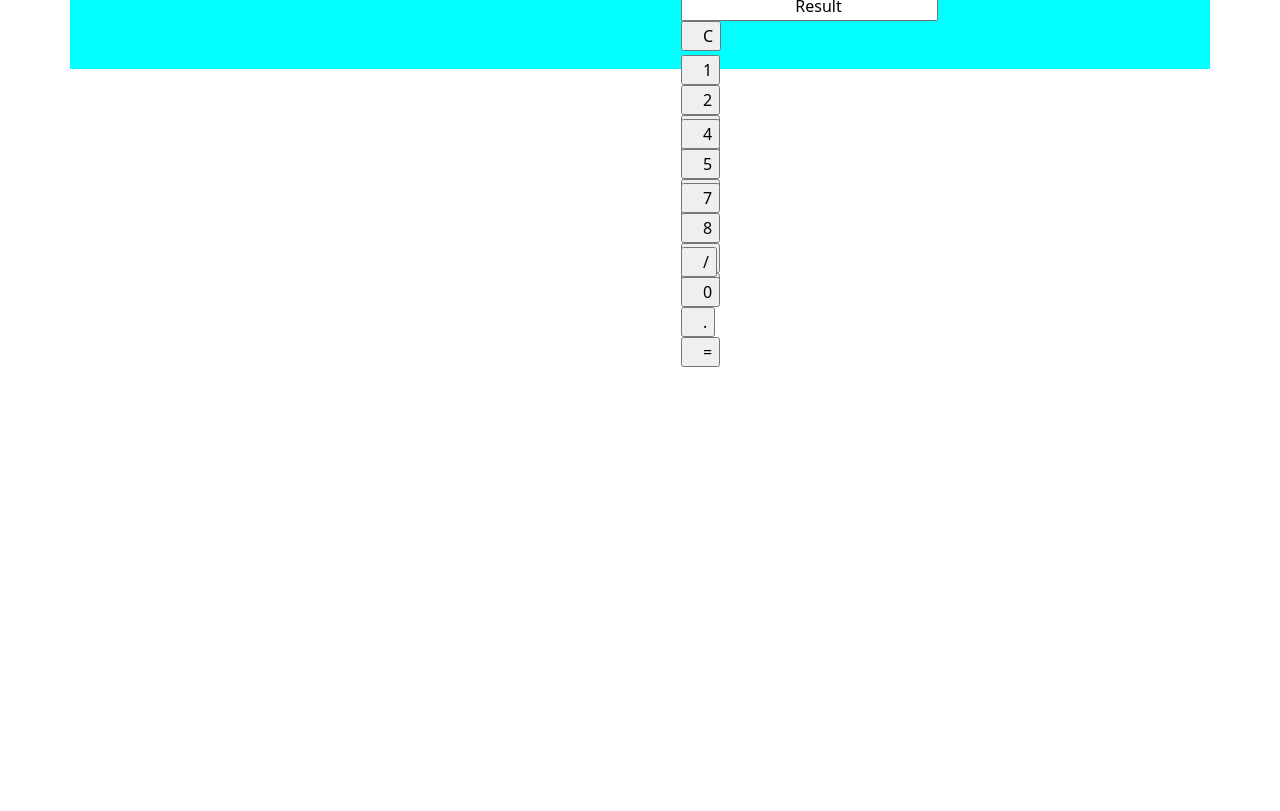
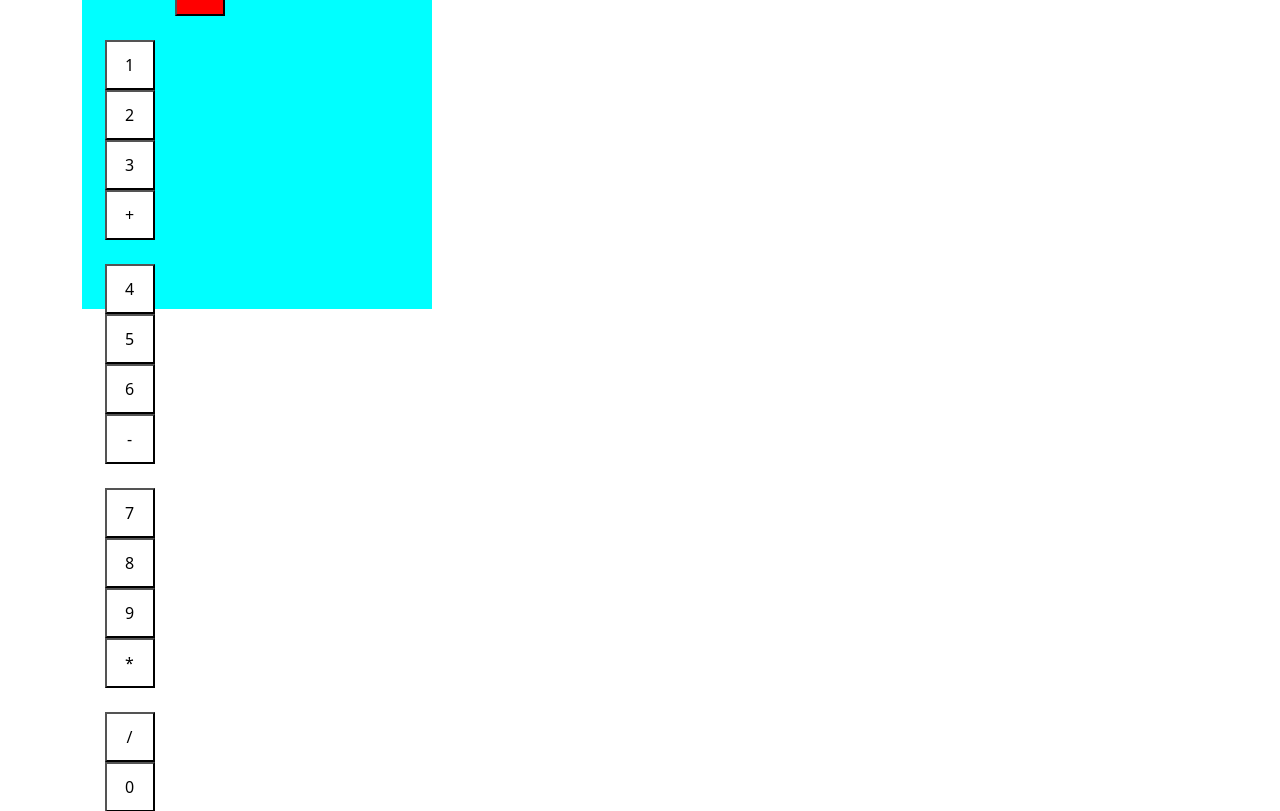
Before and after one commit to Oviya-R/static-calculator, a plain HTML site: page index.html in a window 1280 px wide. Shown: the part 131-942 px from the top of the page. Before the commit the page ends 800 px from the top, so only its background shows below. Drawn offline with nearby package versions, Linux system fonts and the light colour scheme.

Commit message:
Update style.css

```diff
--- a/css/style.css
+++ b/css/style.css
@@ -1,41 +1,24 @@
 .container{
-    display: grid;
-    grid-template-columns: auto auto auto auto;
+    margin: 20px;
+    padding: 0px 200px 0px 200px;
+}
+.num{
+    width: 50px;
+    height: 50px;
+    background-color: white;
+}
+form{
     background-color: aqua;
-    height: 200px;
-    row-gap: 1px;
-    column-gap: 6px;
-    justify-content: center;
+    height: 420px;
+    width: 350px;
+    padding: 5px;
+    text-align: center;
     align-items: center;
-    text-align: center;
-
 }
-div{
- background-color: white;
- height: 40px;
- width: 40px;
- text-align: center;
-}
-h1{
-    text-align: center;
 
 
+.button{
+    background-color: red;
+    width: 50px;
+    height: 50px;
 }
-.inp{
-    padding-left: px;
-    width: 120px;
-    align-items: center;
-
-}
-#red{
-   background-color: red;
-}
-input{
-    padding-left: 20px;
-    text-align: center;
-    align-items: center;
-
-}
-form{
-    padding-left: 70px;
-}
```
